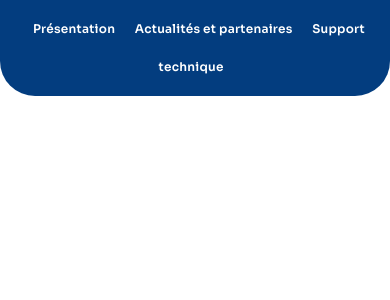
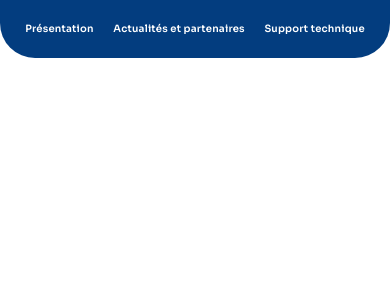
Before and after one commit to EuroCreator/AME...start-up, a PHP site: page /don.html in a window 390 px wide. Shown: the top 300 px of the page. Run offline with PHP 8.4, Linux system fonts and the light colour scheme.

Commit message:
Update dimension écran Nav

```diff
--- a/style/AMEstyle.css
+++ b/style/AMEstyle.css
@@ -40,16 +40,16 @@ a {
     color: white;
     text-decoration: none;
 }
-@media (max-width: 1620px) {
+@media (max-width: 1640px) {
     li{
         font-size: 20px;
         padding:0% 5%;
     }
 }
 
-@media (max-width: 940px) {
+@media (max-width: 980px) {
     li{
-        font-size: 12px;
+        font-size: 10px;
         padding:0% 2%;
     }
 }
```
